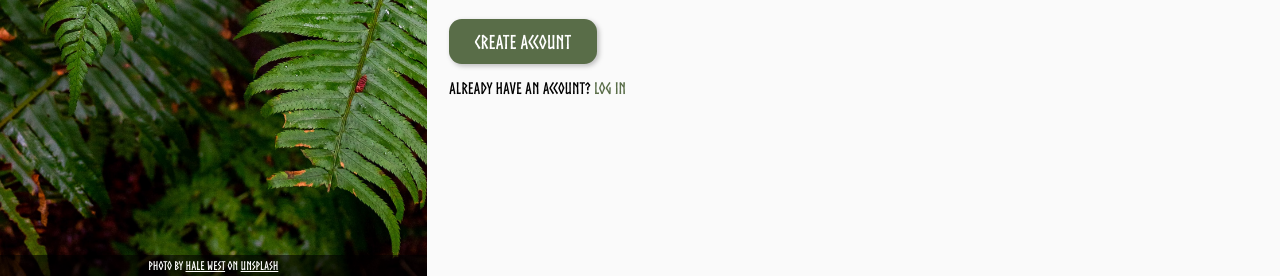
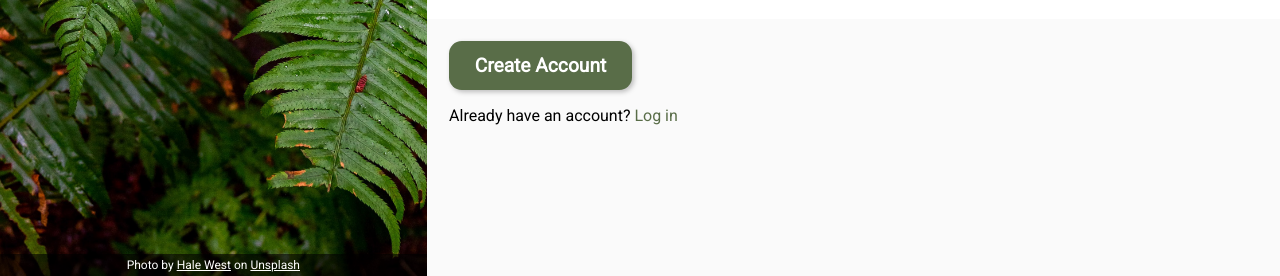
Before and after one commit to krake747/odin-signup-form, a plain HTML site: page index.html in a window 1280 px wide. Shown: the part 524-800 px from the top of the page. Drawn offline with Linux system fonts and the light colour scheme.

Commit message:
Fixed font-family to Roboto

```diff
--- a/styles.css
+++ b/styles.css
@@ -1,3 +1,5 @@
+@import url('https://fonts.googleapis.com/css2?family=Roboto&display=swap');
+
 :root {
     font-size: 1em;
 }
@@ -8,7 +10,7 @@
 }
 
 html body {
-    font-family: "Norse Bold";
+    font-family: "Roboto", "sans-serif";
     padding: 0px;
     margin: 0px;
 }
@@ -17,6 +19,10 @@ main {
     display: flex;
     justify-content: center;
     width: 100vw;
+}
+
+button {
+    font-family: "Roboto", "sans-serif";
 }
 
 .side-section {
@@ -38,6 +44,7 @@ main {
 
 .side-section > div.logo-container {
     background-color: rgba(0, 0, 0, 0.6);
+    font-family: "Norse Bold";
     font-size: 2.5rem;
     width: 100%;
     display: flex;
@@ -99,7 +106,6 @@ main {
     border: none;
     border-radius: 0.8rem;
     font-size: 1.2rem;
-    font-family: "Norse Bold";
     font-weight: 700;
     padding: 0.8rem 1.6rem;
     box-shadow: 2px 2px 5px rgba(0, 0, 0, 0.255);
```
